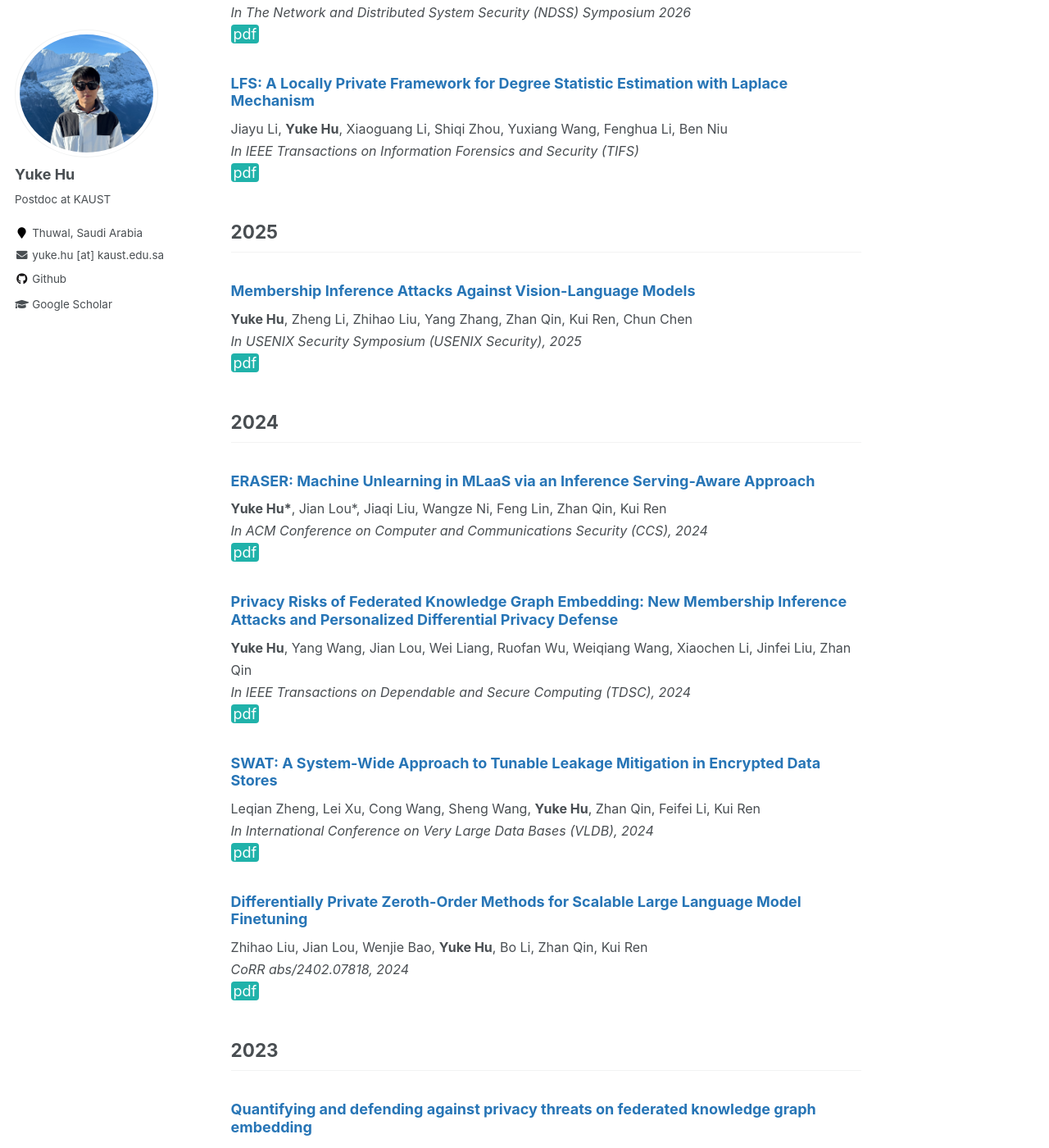
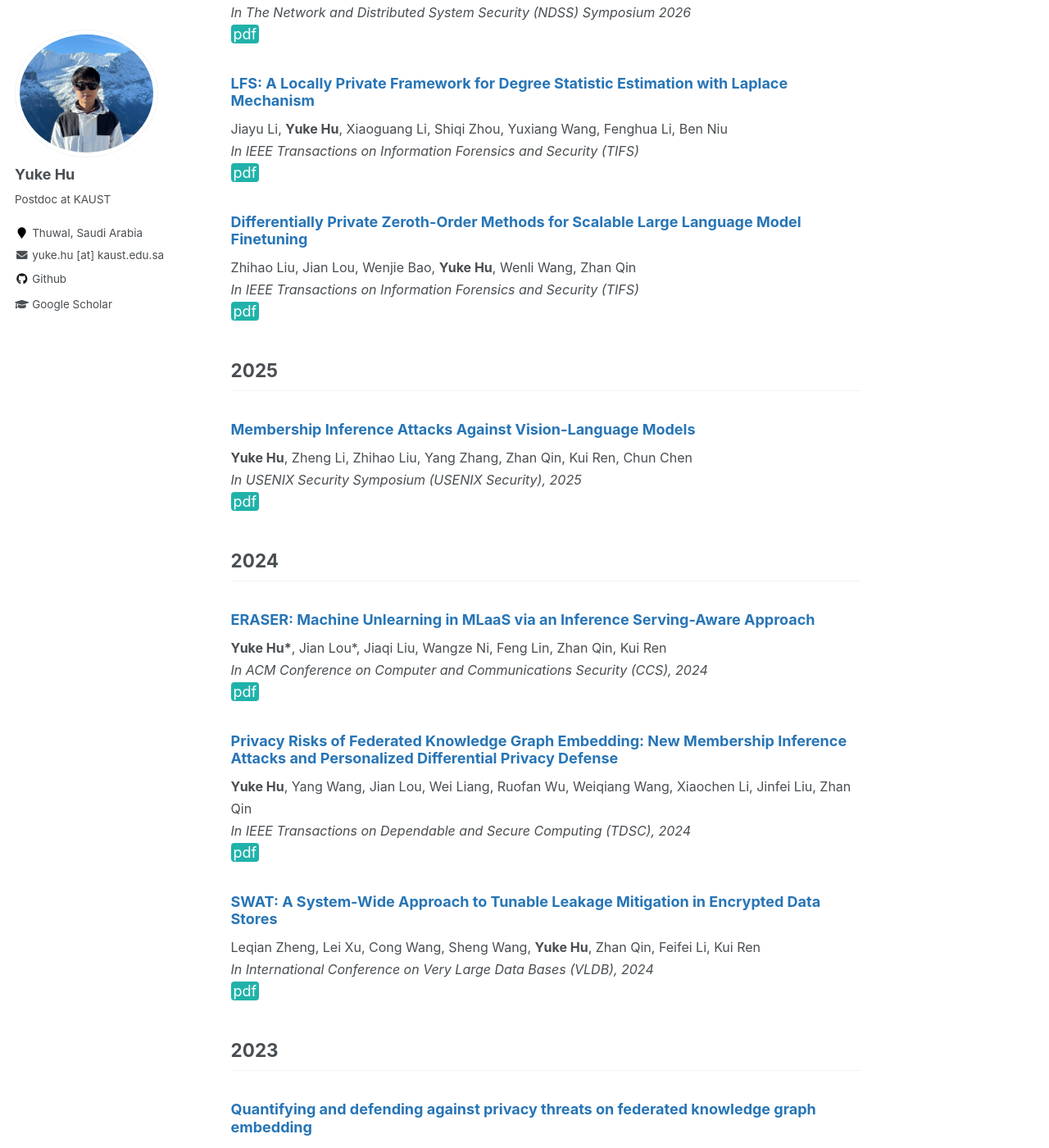
Before and after one commit to YukeHu/yukehu.github.io, a Jekyll site: the page built from _pages/publications.md, in a window 1280 px wide and 1400 px high, scrolled down 331 px. Shown: the whole window at 82% size. Built offline with Jekyll 4.4.1, drawn with Linux system fonts in a browser that asks for light colours.

Commit message:
Update "Differentially Private Zeroth-Order" paper: accepted to TIFS (2026)
- Move from 2024 arXiv/CoRR preprint to the 2026 / TIFS section
- Link to the IEEE Xplore version (document 11457969)
- Correct the author list to the published version (Zhihao Liu, Jian Lou,
  Wenjie Bao, Yuke Hu, Wenli Wang, Zhan Qin)

Co-Authored-By: Claude Opus 4.7 (1M context) <noreply@anthropic.com>

```diff
--- a/_pages/publications.md
+++ b/_pages/publications.md
@@ -52,6 +52,12 @@ a { TEXT-DECORATION:none }
 
 <i>In IEEE Transactions on Information Forensics and Security (TIFS)</i></font> <a href="https://ieeexplore.ieee.org/abstract/document/11358778" class="btn--paper" target="_blank">pdf</a>
 
+### <span style="color:rgb(39, 117, 182)">Differentially Private Zeroth-Order Methods for Scalable Large Language Model Finetuning</span>
+
+<font size="3"> Zhihao Liu, Jian Lou, Wenjie Bao, <b>Yuke Hu</b>, Wenli Wang, Zhan Qin <br/>
+
+<i>In IEEE Transactions on Information Forensics and Security (TIFS)</i></font> <a href="https://ieeexplore.ieee.org/abstract/document/11457969" class="btn--paper" target="_blank">pdf</a>
+
 
 
 <h2 id='2025'>2025</h2>
@@ -83,12 +89,6 @@ a { TEXT-DECORATION:none }
 <br/>
 
 <i>In International Conference on Very Large Data Bases (VLDB), 2024</i></font> <a href="https://dl.acm.org/doi/10.14778/3675034.3675038" class="btn--paper" target="_blank">pdf</a>
-
-### <span style="color:rgb(39, 117, 182)">Differentially Private Zeroth-Order Methods for Scalable Large Language Model Finetuning</span>
-
-<font size="3"> Zhihao Liu, Jian Lou, Wenjie Bao, <b>Yuke Hu</b>, Bo Li, Zhan Qin, Kui Ren  <br/>
-
-<i>CoRR abs/2402.07818, 2024</i></font> <a href="https://arxiv.org/abs/2402.07818" class="btn--paper" target="_blank">pdf</a>
 
 <h2 id='2023'>2023</h2>
 
```
